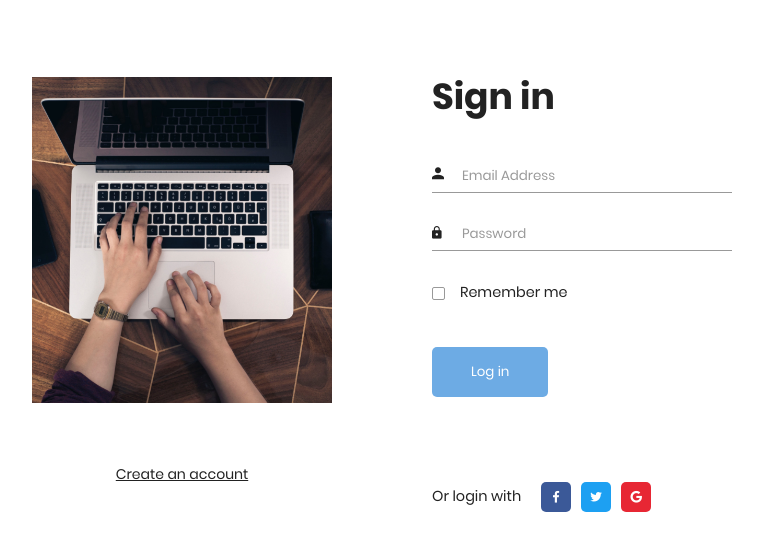
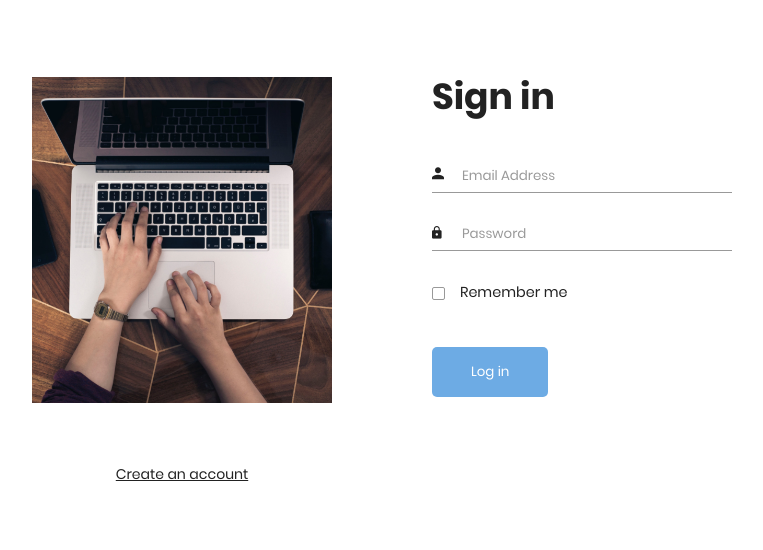
Before and after one commit to hodersolutions/vanvia-web, a React (Create React App) app: page /signin in a window 1280 px wide. Shown: the top 550 px of the page, without its empty margins (268-1031 px from the left). Built offline with nearby package versions, Linux system fonts and the light colour scheme.

Commit message:
remove social logins
remove social logins

```diff
--- a/src/components/signin/SignIn.js
+++ b/src/components/signin/SignIn.js
@@ -60,14 +60,6 @@ class SignIn extends Component {
 									<input type="submit" name="signin" id="signin" className = "form-submit" value="Log in"/>
 								</div>
 							</form>
-							<div className = "social-login">
-								<span className = "social-label">Or login with</span>
-								<ul className = "socials">
-									<li><Link to="https://www.facebook.com"><i className = "display-flex-center vanvia vanvia-facebook"></i></Link></li>
-									<li><Link to="https://www.twitter.com"><i className = "display-flex-center vanvia vanvia-twitter"></i></Link></li>
-									<li><Link to="https://www.google.com"><i className = "display-flex-center vanvia vanvia-google"></i></Link></li>
-								</ul>
-							</div>
 						</div>
 					</div>
 				</div>
```
